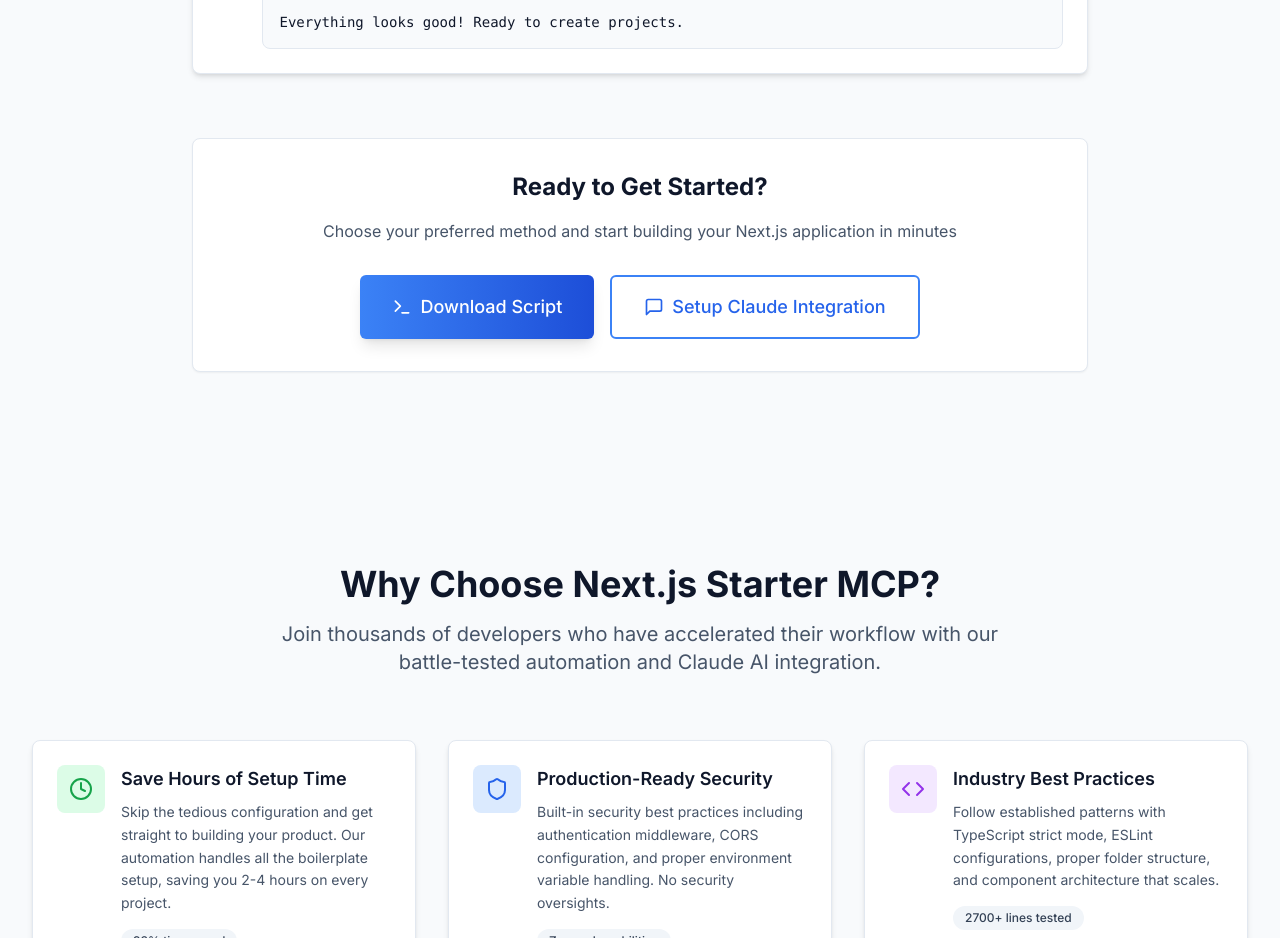
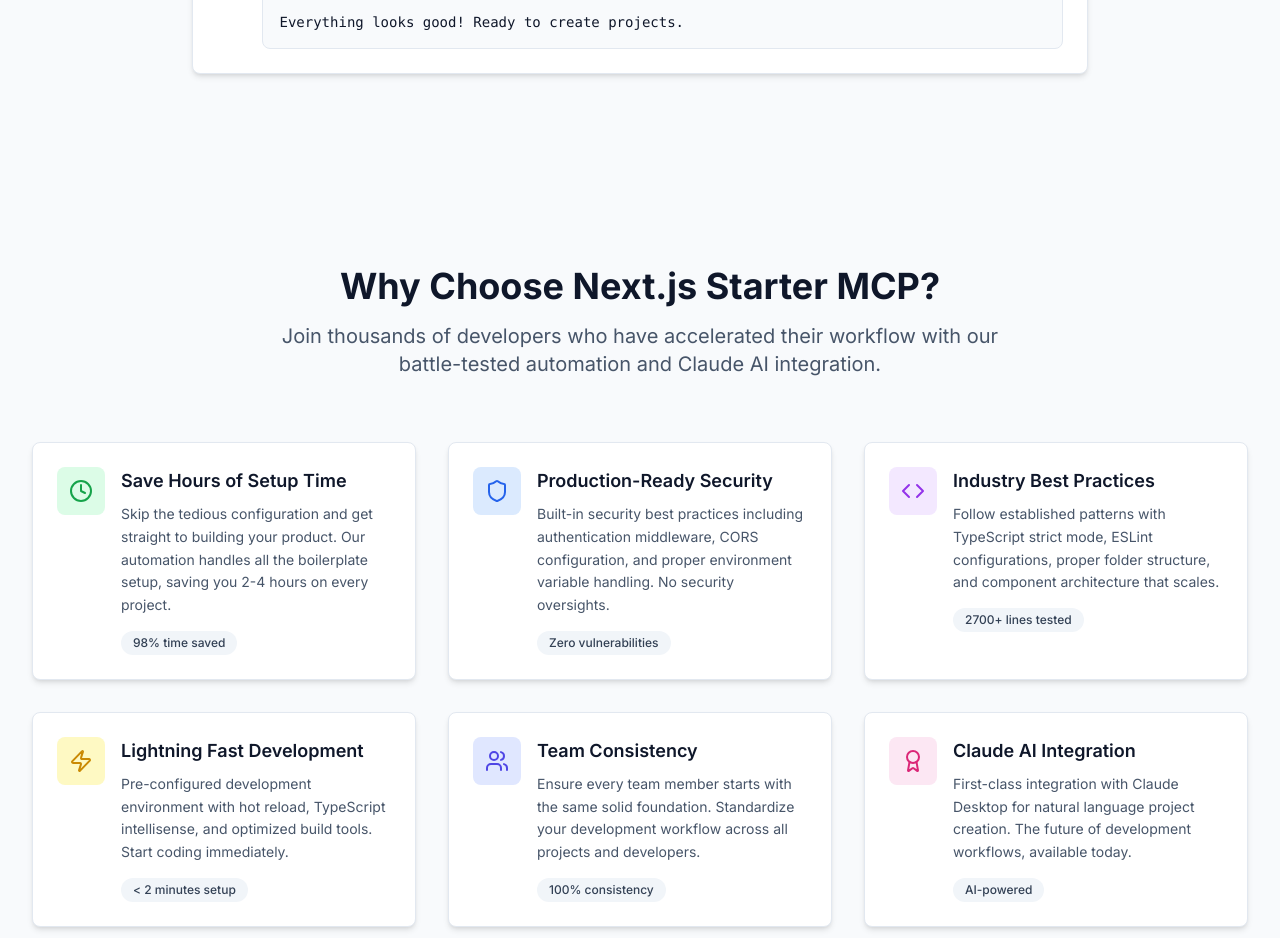
Before and after one commit to Bendako/next-starter-mcp-landing-page, a Next.js app: page / in a window 1280 px wide. Shown: the part 5520-6458 px from the top of the page. Built offline with nearby package versions, Linux system fonts and the light colour scheme.

Commit message:
feat: Remove 'Ready to Get Started?' section from CodeExamples component

```diff
--- a/src/components/CodeExamples.tsx
+++ b/src/components/CodeExamples.tsx
@@ -3,7 +3,6 @@
 import { useState } from 'react'
 import { Terminal, MessageSquare, Copy, Check } from 'lucide-react'
 import { Card } from './ui/Card'
-import Button from './ui/Button'
 
 const scriptExamples = [
   {
@@ -238,27 +237,7 @@
           </div>
         )}
 
-        {/* Quick Start Section */}
-        <div className="text-center mt-16">
-          <div className="bg-white rounded-lg p-8 shadow-sm border border-slate-200 max-w-4xl mx-auto">
-            <h3 className="text-2xl font-bold text-slate-900 mb-4">
-              Ready to Get Started?
-            </h3>
-            <p className="text-slate-600 mb-8">
-              Choose your preferred method and start building your Next.js application in minutes
-            </p>
-            <div className="flex flex-col sm:flex-row gap-4 justify-center">
-              <Button size="lg">
-                <Terminal className="mr-2 h-5 w-5" />
-                Download Script
-              </Button>
-              <Button variant="outline" size="lg">
-                <MessageSquare className="mr-2 h-5 w-5" />
-                Setup Claude Integration
-              </Button>
-            </div>
-          </div>
-        </div>
+
       </div>
     </section>
   )
```
